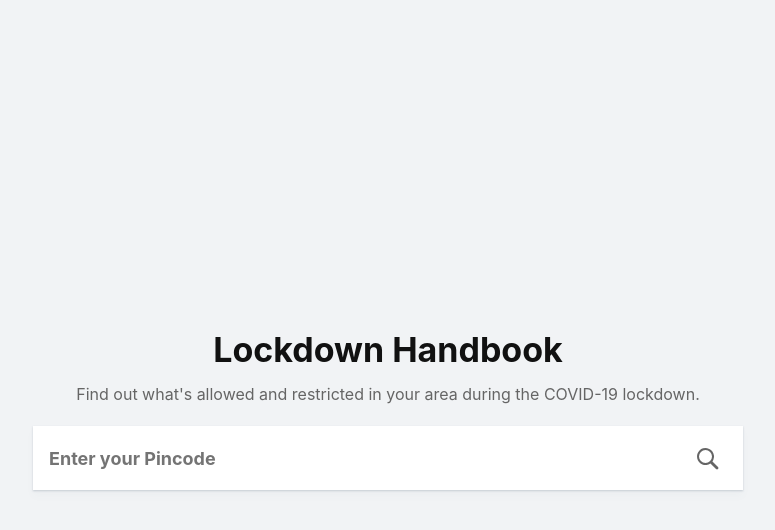
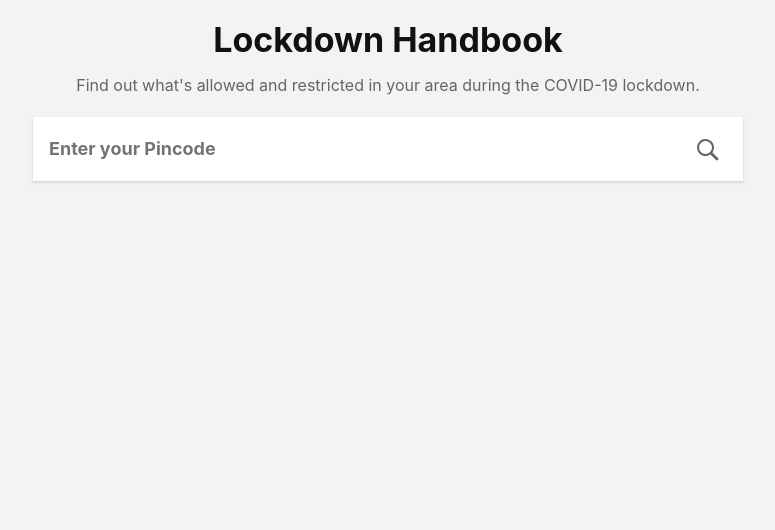
Before and after one commit to sahil290791/sahiyogi, a React app: page / in a window 1280 px wide. Shown: the whole page, without its empty margins (252-1027 px from the left). Built offline with nearby package versions, Linux system fonts and the light colour scheme.

Commit message:
Revert "Align view vertical center"
This reverts commit 3575e86f5aa31a075ffe7eae97a5b3efa6ca730d.

```diff
--- a/src/styles/main.scss
+++ b/src/styles/main.scss
@@ -11,15 +11,6 @@ body {
   background: #f1f3f5;
   color: #111;
   margin-bottom: 60px;
-}
-
-.App {
-  min-height: 100vh;
-  display: flex;
-  justify-content: center;
-  align-items: center;
-  align-self: center;
-  transition: all 0.4s ease-in;
 }
 
 .covid-lab-title {
```
